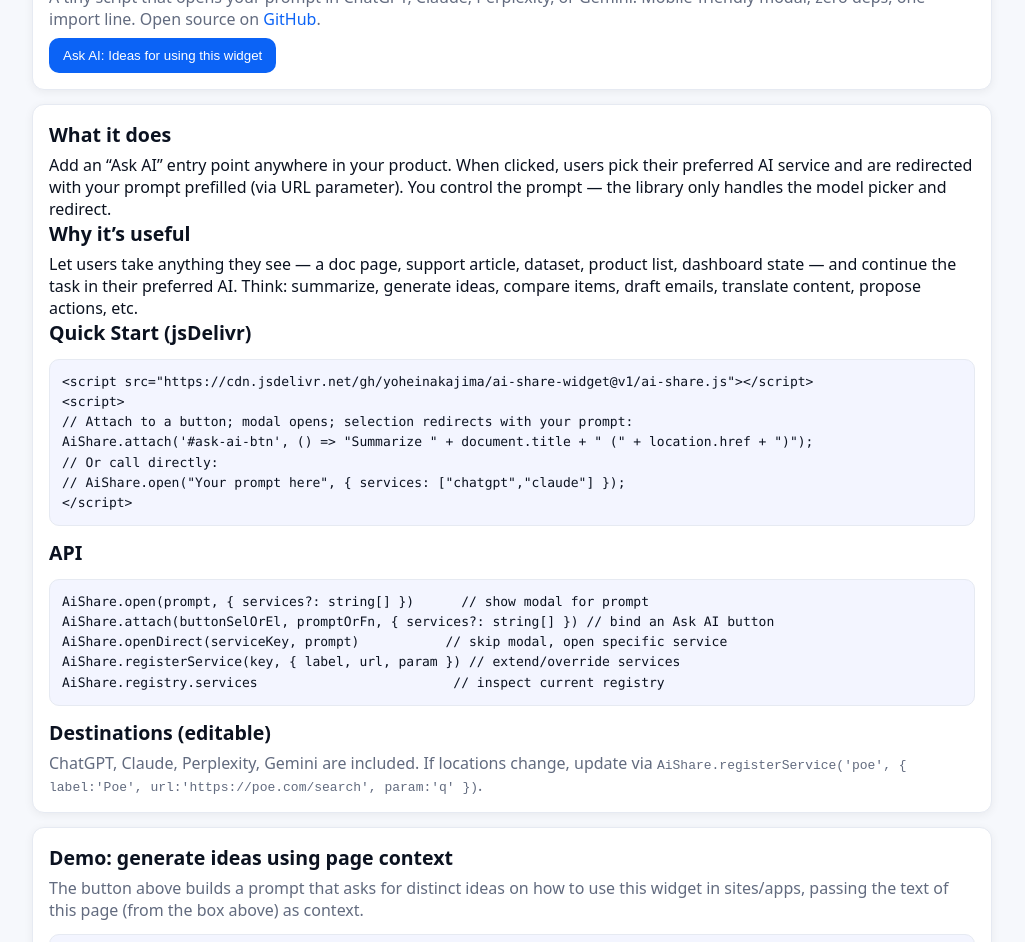
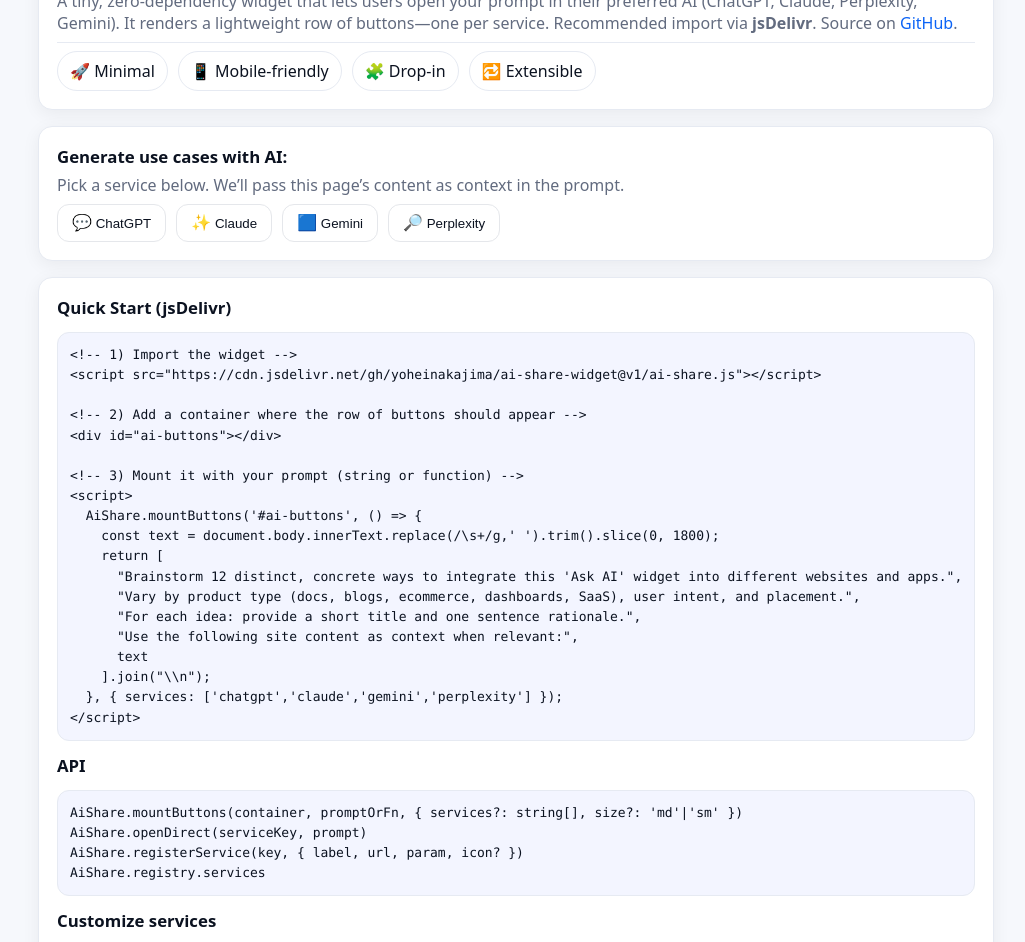
Before and after one commit to yoheinakajima/ai-share-widget, a plain HTML site: page index.html in a window 1280 px wide. Shown: the part 88-1030 px from the top of the page, without its empty margins (128-1153 px from the left). Drawn offline with Linux system fonts and the light colour scheme.

Commit message:
Refactor styles and update widget description
Updated styles and content for improved layout and clarity.

```diff
--- a/index.html
+++ b/index.html
@@ -7,119 +7,120 @@
   <style>
     :root {
       --fg:#0b1220; --muted:#626b7f; --border:#e6eaf2; --card:#fff; --bg:#f6f8fc;
-      --radius:12px; --shadow:0 2px 10px rgba(0,0,0,.06);
+      --radius:14px; --shadow:0 4px 18px rgba(10,10,20,.06);
       --mono: ui-monospace, SFMono-Regular, Menlo, Consolas, "Liberation Mono", monospace;
       --sans: system-ui, -apple-system, Segoe UI, Roboto, Helvetica, Arial, sans-serif;
       --primary:#0b63f6; --primaryDark:#094bd2;
     }
+    *{box-sizing:border-box}
     body { margin:0; background:var(--bg); color:var(--fg); font-family:var(--sans); }
-    .wrap { max-width:960px; margin:0 auto; padding:24px 16px; display:grid; gap:14px; }
-    .card { background:var(--card); border:1px solid var(--border); border-radius:var(--radius); box-shadow:var(--shadow); padding:16px; }
-    h1,h2 { margin:0 0 6px; font-size:1.22rem; }
+    .wrap { max-width:980px; margin:0 auto; padding:26px 16px; display:grid; gap:16px; }
+    .card { background:var(--card); border:1px solid var(--border); border-radius:var(--radius); box-shadow:var(--shadow); padding:18px; }
+    h1 { margin:0 0 6px; font-size:1.25rem; letter-spacing:.1px; }
+    h2 { margin:0 0 6px; font-size:1.05rem; }
     p { margin:0; }
     .muted { color:var(--muted); }
     a { color:var(--primary); text-decoration:none; }
     a:hover { text-decoration:underline; }
-    .btn { padding:10px 14px; border-radius:10px; border:0; background:var(--primary); color:#fff; cursor:pointer; }
-    .btn:hover { background:var(--primaryDark); }
+    .code { font-family:var(--mono); font-size:13px; line-height:1.55; padding:12px; background:#f3f5ff; color:#0b1220; border:1px solid var(--border); border-radius:12px; overflow:auto; }
     .row { display:flex; gap:10px; align-items:center; flex-wrap:wrap; }
-    .code { font-family:var(--mono); font-size:13px; line-height:1.55; padding:12px; background:#f3f5ff; color:#0b1220; border:1px solid var(--border); border-radius:10px; overflow:auto; }
-    #site-content p + p { margin-top: 8px; }
+    .pill { display:inline-flex; align-items:center; gap:.5ch; padding:8px 12px; border:1px solid var(--border); border-radius:999px; background:#fff; color:#0b1220; }
+    #context p + p { margin-top: 8px; }
+    .divider { height:1px; background:var(--border); margin:8px 0; }
   </style>
 </head>
 <body>
-  <div class="wrap" id="site-root">
+  <div class="wrap">
     <!-- Header -->
     <div class="card">
       <h1>AI Share Widget</h1>
       <p class="muted">
-        A tiny script that opens your prompt in ChatGPT, Claude, Perplexity, or Gemini. Mobile-friendly modal, zero deps, one import line.
-        Open source on <a href="https://github.com/yoheinakajima/ai-share-widget" target="_blank" rel="noopener">GitHub</a>.
+        A tiny, zero-dependency widget that lets users open your prompt in their preferred AI
+        (ChatGPT, Claude, Perplexity, Gemini). It renders a lightweight row of buttons—one per service.
+        Recommended import via <strong>jsDelivr</strong>. Source on
+        <a href="https://github.com/yoheinakajima/ai-share-widget" target="_blank" rel="noopener">GitHub</a>.
       </p>
-      <div class="row" style="margin-top:8px">
-        <button class="btn" id="ask-ai-btn">Ask AI: Ideas for using this widget</button>
+      <div class="divider"></div>
+      <div class="row">
+        <span class="pill">🚀 Minimal</span>
+        <span class="pill">📱 Mobile-friendly</span>
+        <span class="pill">🧩 Drop-in</span>
+        <span class="pill">🔁 Extensible</span>
       </div>
     </div>
 
-    <!-- README-ish content (also used as context for the demo prompt) -->
-    <div class="card" id="site-content">
-      <h2>What it does</h2>
-      <p>
-        Add an “Ask AI” entry point anywhere in your product. When clicked, users pick their preferred AI service
-        and are redirected with your prompt prefilled (via URL parameter). You control the prompt — the library only handles
-        the model picker and redirect.
-      </p>
+    <!-- Live widget demo -->
+    <div class="card">
+      <h2>Generate use cases with AI:</h2>
+      <p class="muted">Pick a service below. We’ll pass this page’s content as context in the prompt.</p>
+      <div style="height:8px"></div>
+      <div id="ai-buttons"></div>
+    </div>
 
-      <h2>Why it’s useful</h2>
-      <p>
-        Let users take anything they see — a doc page, support article, dataset, product list, dashboard state — and continue
-        the task in their preferred AI. Think: summarize, generate ideas, compare items, draft emails,
-        translate content, propose actions, etc.
-      </p>
+    <!-- README-ish: Quick Start -->
+    <div class="card" id="context">
+      <h2>Quick Start (jsDelivr)</h2>
+      <pre class="code">&lt;!-- 1) Import the widget --&gt;
+&lt;script src="https://cdn.jsdelivr.net/gh/yoheinakajima/ai-share-widget@v1/ai-share.js"&gt;&lt;/script&gt;
 
-      <h2>Quick Start (jsDelivr)</h2>
-      <pre class="code">&lt;script src="https://cdn.jsdelivr.net/gh/yoheinakajima/ai-share-widget@v1/ai-share.js"&gt;&lt;/script&gt;
+&lt;!-- 2) Add a container where the row of buttons should appear --&gt;
+&lt;div id="ai-buttons"&gt;&lt;/div&gt;
+
+&lt;!-- 3) Mount it with your prompt (string or function) --&gt;
 &lt;script&gt;
-// Attach to a button; modal opens; selection redirects with your prompt:
-AiShare.attach('#ask-ai-btn', () =&gt; "Summarize " + document.title + " (" + location.href + ")");
-// Or call directly:
-// AiShare.open("Your prompt here", { services: ["chatgpt","claude"] });
+  AiShare.mountButtons('#ai-buttons', () =&gt; {
+    const text = document.body.innerText.replace(/\s+/g,' ').trim().slice(0, 1800);
+    return [
+      "Brainstorm 12 distinct, concrete ways to integrate this 'Ask AI' widget into different websites and apps.",
+      "Vary by product type (docs, blogs, ecommerce, dashboards, SaaS), user intent, and placement.",
+      "For each idea: provide a short title and one sentence rationale.",
+      "Use the following site content as context when relevant:",
+      text
+    ].join("\\n");
+  }, { services: ['chatgpt','claude','gemini','perplexity'] });
 &lt;/script&gt;</pre>
 
       <h2>API</h2>
-      <pre class="code">AiShare.open(prompt, { services?: string[] })      // show modal for prompt
-AiShare.attach(buttonSelOrEl, promptOrFn, { services?: string[] }) // bind an Ask AI button
-AiShare.openDirect(serviceKey, prompt)           // skip modal, open specific service
-AiShare.registerService(key, { label, url, param }) // extend/override services
-AiShare.registry.services                         // inspect current registry</pre>
+      <pre class="code">AiShare.mountButtons(container, promptOrFn, { services?: string[], size?: 'md'|'sm' })
+AiShare.openDirect(serviceKey, prompt)
+AiShare.registerService(key, { label, url, param, icon? })
+AiShare.registry.services</pre>
 
-      <h2>Destinations (editable)</h2>
+      <h2>Customize services</h2>
       <p class="muted">
-        ChatGPT, Claude, Perplexity, Gemini are included. If locations change, update via
-        <code>AiShare.registerService('poe', { label:'Poe', url:'https://poe.com/search', param:'q' })</code>.
+        Add or override destinations if URLs/params change:
       </p>
-    </div>
+      <pre class="code">AiShare.registerService('poe', { label:'Poe', url:'https://poe.com/search', param:'q', icon:'🟣' });</pre>
 
-    <!-- How the demo prompt works -->
-    <div class="card">
-      <h2>Demo: generate ideas using page context</h2>
-      <p class="muted">
-        The button above builds a prompt that asks for distinct ideas on how to use this widget in sites/apps,
-        passing the text of this page (from the box above) as context.
+      <h2>What it’s good for</h2>
+      <p>
+        Let users take anything they see—docs, help pages, product lists, dashboards—and continue in their preferred AI:
+        summarize, ideate, compare, translate, draft, or propose actions.
       </p>
-      <pre class="code" id="demo-prompt-preview"></pre>
+      <p class="muted">This page doubles as context for the demo prompt above.</p>
     </div>
   </div>
 
-  <!-- Library: recommend jsDelivr -->
+  <!-- Widget (jsDelivr recommended) -->
   <script src="https://cdn.jsdelivr.net/gh/yoheinakajima/ai-share-widget@v1/ai-share.js"></script>
   <script>
-    // --- Demo logic: build a single prompt from #site-content text as context ---
-    function extractContext(selector, maxLen) {
-      const el = document.querySelector(selector);
-      if (!el) return "";
-      const text = el.innerText.replace(/\s+/g, " ").trim();
-      return text.length > maxLen ? text.slice(0, maxLen) + "…" : text;
-    }
-
-    function buildIdeasPrompt() {
-      const context = extractContext("#site-content", 1800); // keep URL length reasonable
+    // Build a single prompt using this page's content as context (tight + simple).
+    function buildUseCasesPrompt() {
+      const text = document.getElementById('context').innerText
+        .replace(/\s+/g, ' ').trim().slice(0, 1800);
       return [
-        "Brainstorm 15 distinct, concrete ways to integrate a simple 'Ask AI' prompt-share widget into different websites and apps.",
+        "Brainstorm 15 distinct, concrete ways to integrate this 'Ask AI' widget into different websites and apps.",
         "Vary by product type (docs, blogs, ecommerce, dashboards, SaaS), user intent, and placement.",
-        "For each idea: provide a short title and one-sentence rationale.",
+        "For each idea: provide a short title and one sentence rationale.",
         "Use the following site content as context when relevant:",
-        "",
-        context
+        text
       ].join("\n");
     }
 
-    // Bind the button to open the modal with our prompt at click time.
-    AiShare.attach("#ask-ai-btn", buildIdeasPrompt);
-
-    // Show the exact prompt we send (for transparency)
-    document.addEventListener("DOMContentLoaded", () => {
-      document.getElementById("demo-prompt-preview").textContent = buildIdeasPrompt();
+    // Mount the row of buttons (ChatGPT, Claude, Gemini, Perplexity).
+    AiShare.mountButtons('#ai-buttons', buildUseCasesPrompt, {
+      services: ['chatgpt','claude','gemini','perplexity'],
+      size: 'md' // or 'sm'
     });
   </script>
 </body>
```
